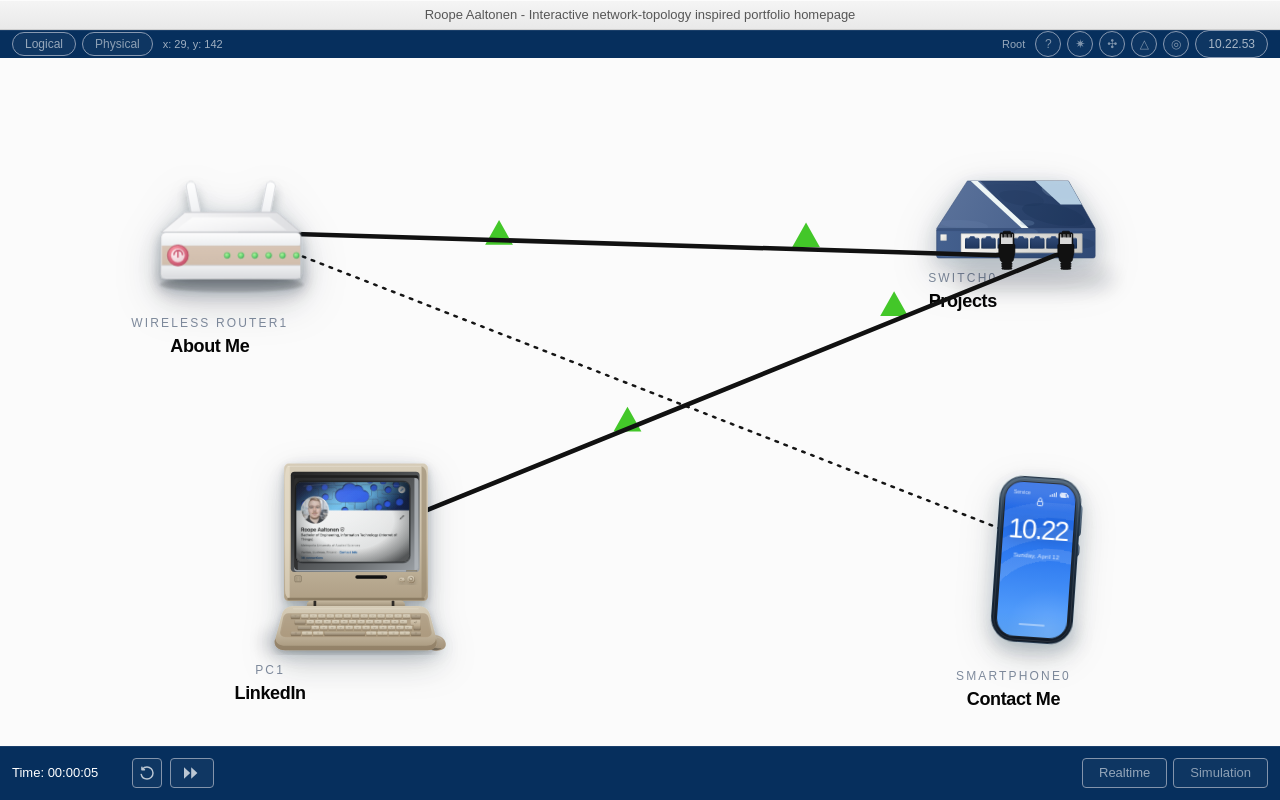
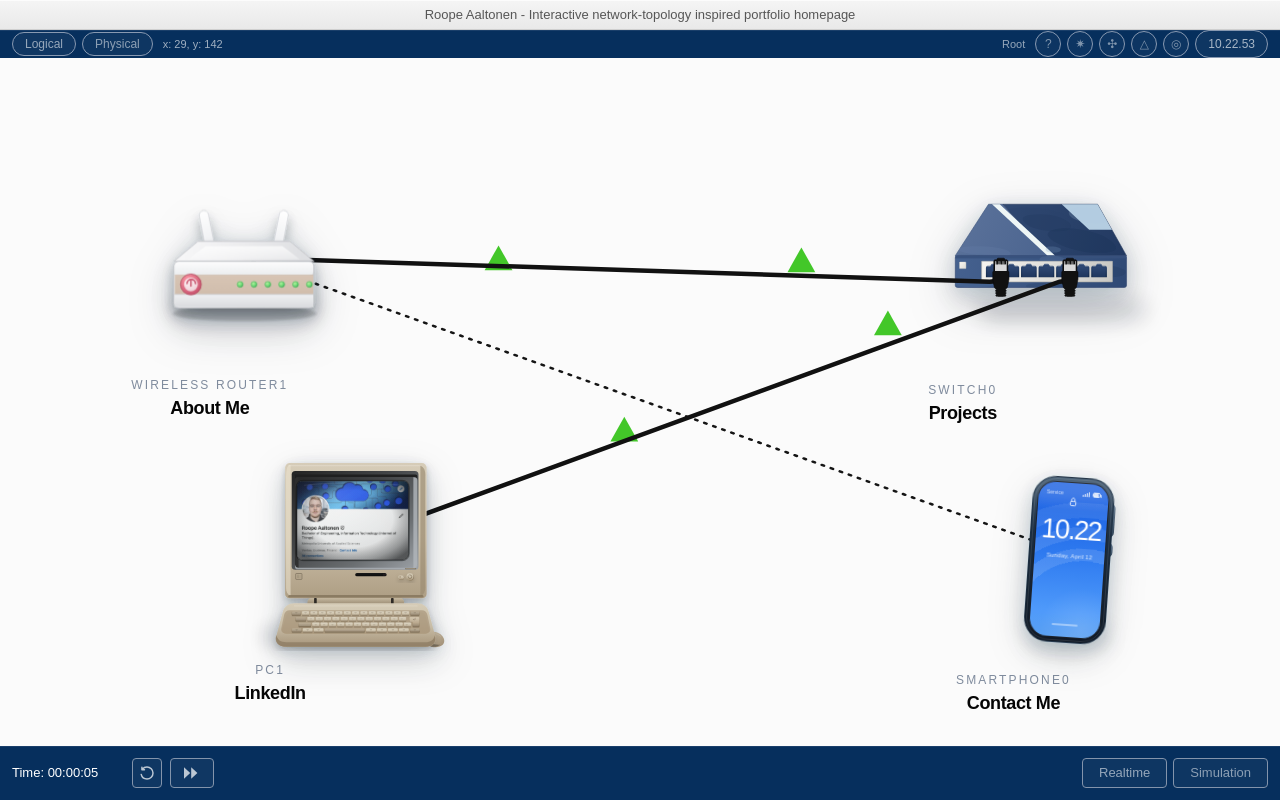
Before and after one commit to roopeaal/portfolio, a Next.js app: page /portfolio/ in a window 1280 px wide. Built offline with nearby package versions, Linux system fonts and the light colour scheme.

Commit message:
style: unify device sizing, spacing, and magnet zones

```diff
--- a/components/topology-hero.tsx
+++ b/components/topology-hero.tsx
@@ -40,6 +40,9 @@ const PREVIEW_GAP = 42;
 const PREVIEW_MARGIN = 18;
 const DEVICE_FLOAT_FILTER = "drop-shadow(0 16px 22px rgba(10,18,31,0.18)) drop-shadow(0 5px 12px rgba(24,79,113,0.10))";
 const DEVICE_FLOAT_FILTER_SOFT = "drop-shadow(0 12px 18px rgba(10,18,31,0.14)) drop-shadow(0 4px 10px rgba(24,79,113,0.08))";
+const UNIFIED_DEVICE_WIDTH = 226;
+const UNIFIED_DEVICE_HEIGHT = 194;
+const UNIFIED_NODE_HEIGHT = 262;
 
 type NodePosition = { x: number; y: number };
 type NodeMeta = {
@@ -60,10 +63,35 @@ type DragBounds = {
 };
 
 const NODE_META: Record<NodeKey, NodeMeta> = {
-  about: { label: "About Me", deviceName: "Wireless Router1", width: 220, height: 204, deviceHeight: 136 },
-  projects: { label: "Projects", deviceName: "Switch0", width: 242, height: 210, deviceHeight: 138 },
-  home: { label: "LinkedIn", deviceName: "PC1", width: 226, height: 262, deviceHeight: 194, previewWidth: 378 },
-  contact: { label: "Contact Me", deviceName: "Smartphone0", width: 156, height: 226, deviceHeight: 168 },
+  about: {
+    label: "About Me",
+    deviceName: "Wireless Router1",
+    width: UNIFIED_DEVICE_WIDTH,
+    height: UNIFIED_NODE_HEIGHT,
+    deviceHeight: UNIFIED_DEVICE_HEIGHT,
+  },
+  projects: {
+    label: "Projects",
+    deviceName: "Switch0",
+    width: UNIFIED_DEVICE_WIDTH,
+    height: UNIFIED_NODE_HEIGHT,
+    deviceHeight: UNIFIED_DEVICE_HEIGHT,
+  },
+  home: {
+    label: "LinkedIn",
+    deviceName: "PC1",
+    width: UNIFIED_DEVICE_WIDTH,
+    height: UNIFIED_NODE_HEIGHT,
+    deviceHeight: UNIFIED_DEVICE_HEIGHT,
+    previewWidth: 378,
+  },
+  contact: {
+    label: "Contact Me",
+    deviceName: "Smartphone0",
+    width: UNIFIED_DEVICE_WIDTH,
+    height: UNIFIED_NODE_HEIGHT,
+    deviceHeight: UNIFIED_DEVICE_HEIGHT,
+  },
 };
 
 const INITIAL_NODE_POSITIONS: Record<NodeKey, NodePosition> = {
@@ -73,7 +101,7 @@ const INITIAL_NODE_POSITIONS: Record<NodeKey, NodePosition> = {
   contact: { x: 958, y: 454 },
 };
 
-const NODE_POSITIONS_STORAGE_KEY = "portfolio-node-positions-v1";
+const NODE_POSITIONS_STORAGE_KEY = "portfolio-node-positions-v2";
 
 function getInitialNodePositions(): Record<NodeKey, NodePosition> {
   if (typeof window === "undefined") return INITIAL_NODE_POSITIONS;
@@ -354,13 +382,13 @@ function resolveNonOverlappingPosition(
   return current;
 }
 
-const SWITCH_PORT_CENTERS = [79, 94, 109, 124, 139, 154] as const;
+const SWITCH_PORT_CENTERS = [73, 90, 108, 125, 143, 160] as const;
 const SWITCH_LEFT_CABLE_PORT_INDEX = 0;
 const SWITCH_RIGHT_CABLE_PORT_INDEX = 4;
-const SWITCH_STUB_Y = 79.0;
+const SWITCH_STUB_Y = 109.0;
 
 const DEBUG_NODE_HALOS = false;
-const NODE_PROTECTIVE_HALO = 10;
+const NODE_PROTECTIVE_HALO = 14;
 let CURRENT_PROTECTIVE_HALO = NODE_PROTECTIVE_HALO;
 const MAGNET_WIDTH_SCALE = 0.88;
 const MAGNET_HEIGHT_SCALE = 1;
@@ -388,20 +416,20 @@ const NODE_COLLISION_SHAPES: Record<
   }
 > = {
   about: {
-    device: { left: 34, top: 16, right: 34, bottom: 54 },
-    label: { left: 56, top: 4, right: 56, bottom: 10 },
+    device: { left: 18, top: 10, right: 18, bottom: 18 },
+    label: { left: 44, top: 8, right: 44, bottom: 10 },
   },
   projects: {
-    device: { left: 26, top: 18, right: 24, bottom: 62 },
-    label: { left: 58, top: 6, right: 58, bottom: 12 },
+    device: { left: 18, top: 10, right: 18, bottom: 18 },
+    label: { left: 44, top: 8, right: 44, bottom: 10 },
   },
   home: {
-    device: { left: 30, top: 10, right: 30, bottom: 34 },
-    label: { left: 52, top: 6, right: 52, bottom: 12 },
+    device: { left: 18, top: 10, right: 18, bottom: 18 },
+    label: { left: 44, top: 8, right: 44, bottom: 10 },
   },
   contact: {
-    device: { left: 40, top: 4, right: 38, bottom: 18 },
-    label: { left: 26, top: 8, right: 26, bottom: 10 },
+    device: { left: 18, top: 10, right: 18, bottom: 18 },
+    label: { left: 44, top: 8, right: 44, bottom: 10 },
   },
 };
 
@@ -1515,11 +1543,11 @@ function NodeButton({
         </motion.div>
 
         <div
-          className="mt-[8px] flex flex-col items-center justify-center text-center leading-tight"
+          className="mt-[12px] flex flex-col items-center justify-center text-center leading-tight"
           style={{ transform: NODE_META[node].labelOffsetX ? `translateX(${NODE_META[node].labelOffsetX}px)` : undefined }}
         >
-          <p className="text-[12px] font-medium uppercase tracking-[0.18em] text-[#7f8b9d]">{deviceName}</p>
-          <p className="mt-1 text-[18px] font-semibold tracking-[-0.02em] text-[#050505]">{label}</p>
+          <p className="text-[12px] font-medium uppercase tracking-[0.18em] text-[#7f8b9d] drop-shadow-none [text-shadow:none]">{deviceName}</p>
+          <p className="mt-1 text-[18px] font-semibold tracking-[-0.02em] text-[#050505] drop-shadow-none [text-shadow:none]">{label}</p>
         </div>
       </button>
     </div>
@@ -1840,7 +1868,8 @@ function RouterIllustration({
       animate={glitchActive ? { rotate: [0, -0.6, 0.8, 0], y: [0, 0.4, -0.4, 0] } : { rotate: 0, y: 0 }}
       transition={glitchActive ? { duration: 0.9, repeat: 2, ease: "easeInOut" } : { duration: 0.2 }}
     >
-      <div className="relative h-[136px] w-[200px]">
+      <div className="relative h-[194px] w-[226px]">
+        <div className="absolute left-1/2 top-[29px] h-[136px] w-[200px] -translate-x-1/2">
           <div className="pointer-events-none absolute left-[28px] top-[98px] h-[22px] w-[146px] rounded-full bg-[#0b1a30]/16 blur-[9px]" />
           <svg
             viewBox="0 0 520 340"
@@ -2009,6 +2038,7 @@ function RouterIllustration({
             })}
           </g>
           </svg>
+        </div>
       </div>
     </motion.div>
   );
@@ -2054,7 +2084,8 @@ function SwitchIllustration({
       animate={active ? { y: [0, -1, 0] } : { y: 0 }}
       transition={active ? { duration: 0.55, repeat: 1, ease: "easeInOut" } : { duration: 0.2 }}
     >
-      <div className="relative h-[86px] w-[176px]">
+      <div className="relative h-[194px] w-[226px]">
+        <div className="absolute left-1/2 top-[23px] h-[86px] w-[176px] origin-top -translate-x-1/2 scale-[1.08]">
           <div className="pointer-events-none absolute left-[32px] top-[93px] h-[18px] w-[154px] rounded-full bg-[#0b1a30]/16 blur-[10px]" />
 
           <svg
@@ -2326,6 +2357,7 @@ function SwitchIllustration({
           </g>
           </svg>
         </div>
+      </div>
     </motion.div>
   );
 }
@@ -2334,8 +2366,8 @@ function SwitchIllustration({
 function PCIllustration({ compact = false, typingStep = 0, typingActive = false }: { compact?: boolean; typingStep?: number; typingActive?: boolean }) {
   return (
     <div className={`relative origin-top ${compact ? "scale-[0.8]" : "scale-100"}`}>
-      <div className="relative h-[198px] w-[226px]">
-        <div className="pointer-events-none absolute left-[27px] top-[176px] h-[18px] w-[172px] rounded-full bg-[#0b1a30]/16 blur-[9px]" />
+      <div className="relative h-[194px] w-[226px]">
+        <div className="pointer-events-none absolute left-[27px] top-[170px] h-[18px] w-[172px] rounded-full bg-[#0b1a30]/16 blur-[9px]" />
         <div className="relative h-full w-full" style={{ filter: DEVICE_FLOAT_FILTER_SOFT }}>
           <RetroComputer
             className="h-full w-full"
@@ -2400,7 +2432,8 @@ function SmartphoneIllustration({
       animate={ringing ? { x: [0, -3, 3, -3, 3, 0], rotate: [2.3, 0.5, 4.2, 0.5, 4.2, 2.3] } : { x: 0, rotate: 2.3 }}
       transition={ringing ? { duration: 0.44, repeat: Infinity, ease: "linear" } : { duration: 0.24 }}
     >
-      <div className="relative h-[194px] w-[160px]">
+      <div className="relative h-[194px] w-[226px]">
+        <div className="absolute left-1/2 top-0 h-[194px] w-[160px] -translate-x-1/2">
           <div className="pointer-events-none absolute left-[44px] top-[160px] h-[18px] w-[78px] rounded-full bg-[#0b1a30]/16 blur-[10px]" />
           <div className="pointer-events-none absolute left-[38px] top-[12px] z-[11] h-[24px] w-[88px] rotate-[1.7deg] rounded-full bg-white/10 blur-[7px]" />
           <div
@@ -2460,7 +2493,7 @@ function SmartphoneIllustration({
                       <rect x="1.35" y="4.35" width="5.3" height="4.2" rx="1.1" stroke="currentColor" strokeWidth="0.9" />
                     </svg>
                   </div>
-                  <div className="text-[27px] font-medium tracking-[-0.06em] text-white drop-shadow-[0_1px_6px_rgba(0,0,0,0.24)]">{lockscreenTime}</div>
+                  <div className="text-[27px] font-medium tracking-[-0.06em] text-white">{lockscreenTime}</div>
                   <div className="mt-[1px] text-[6px] font-medium tracking-[0.03em] text-white/88">{lockscreenDate}</div>
                 </div>
                 <div className="absolute inset-x-0 bottom-[11px] flex justify-center">
@@ -2478,6 +2511,7 @@ function SmartphoneIllustration({
               <div className="absolute bottom-[3px] right-[36px] h-[39px] w-[39px] rounded-full border border-[#0d96b2]/18" />
             </>
           ) : null}
+        </div>
       </div>
     </motion.div>
   );
```
Lines whose indentation alone changed are shown as unchanged.
